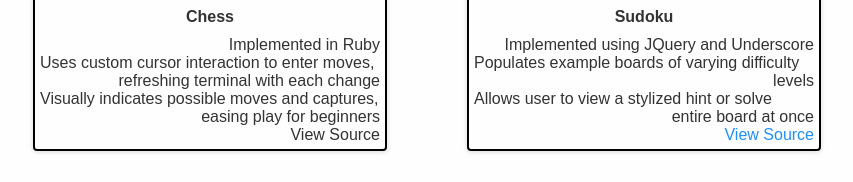
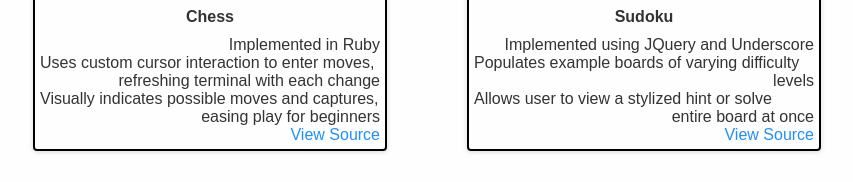
Before and after one commit to chrisboaks/profile, a plain HTML site: page index.html in a window 1280 px wide. Shown: the part 1249-1431 px from the top of the page, without its empty margins (212-1065 px from the left). Drawn offline with Linux system fonts and the light colour scheme.

Commit message:
Fix typo

```diff
--- a/index.html
+++ b/index.html
@@ -106,7 +106,7 @@
               <li>Implemented in Ruby</li>
               <li>Uses custom cursor interaction to enter moves, refreshing terminal with each change</li>
               <li>Visually indicates possible moves and captures, easing play for beginners</li>
-              <li><a href="https://github.com/chrisboaks/chess"></a>View Source</li>
+              <li><a href="https://github.com/chrisboaks/chess">View Source</a></li>
             </ul>
           </figcaption>
         </figure>
```
